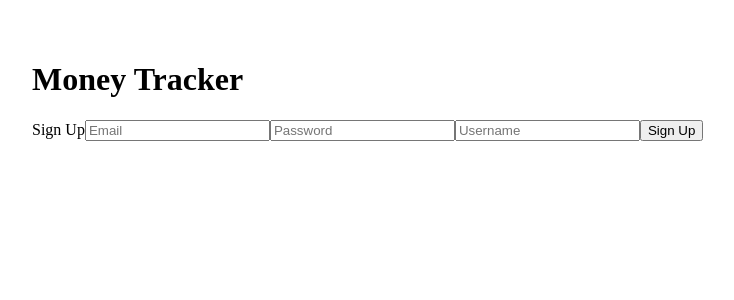
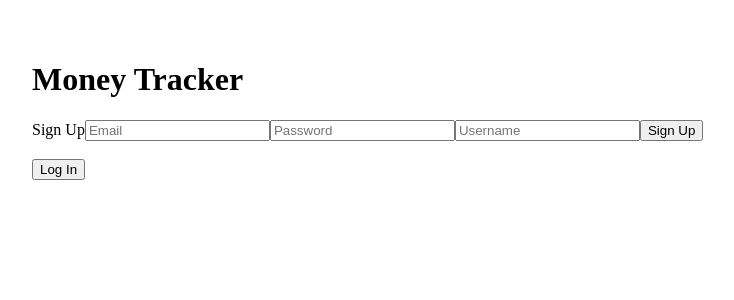
Before and after one commit to kywk23/project-2-THRIFTYCO, a React (Vite) app: page / in a window 1280 px wide. Shown: the top 300 px of the page, without its empty margins (8-742 px from the left). Built offline with nearby package versions, Linux system fonts and the light colour scheme; no server answers.

Commit message:
LogInSignUp as one component and functional

```diff
--- a/src/App.jsx
+++ b/src/App.jsx
@@ -1,7 +1,7 @@
 import "./App.css";
 import LandingPage from "./Components/LandingPage.jsx";
 import ErrorPage from "./Components/ErrorPage.jsx";
-import SignUp from "./Components/SignUp.jsx";
+import LogInSignUp from "./Components/LogInSignUp.jsx";
 
 function App() {
   return (
@@ -9,7 +9,7 @@ function App() {
       <h1>Money Tracker </h1>
       {/* <LandingPage />
       <ErrorPage /> */}
-      <SignUp />
+      <LogInSignUp />
     </>
   );
 }
--- /dev/null
+++ b/src/Components/LogInSignUp.jsx
@@ -0,0 +1,52 @@
+import { createUserWithEmailAndPassword, signInWithEmailAndPassword } from "firebase/auth";
+import { useState } from "react";
+import { auth } from "../firebase";
+
+export default function LogInSignUp() {
+  const [email, setEmail] = useState("");
+  const [password, setPassword] = useState("");
+  const [username, setUsername] = useState("");
+
+  const signUp = (e) => {
+    e.preventDefault();
+
+    createUserWithEmailAndPassword(auth, email, password, username)
+      .then((userCrendtial) => {
+        console.log("Sign up success", userCrendtial);
+        setEmail("");
+        setPassword("");
+        setUsername("");
+      })
+      .catch((err) => {
+        console.log(err);
+      });
+  };
+
+  const LogIn = () => {
+    signInWithEmailAndPassword(auth, email, password)
+      .then((userCredential) => {
+        console.log(userCredential);
+      })
+      .catch((err) => {
+        console.log(err);
+      });
+  };
+
+  return (
+    <div>
+      <form onSubmit={signUp}>
+        <label>Sign Up</label>
+        <input type="email" placeholder="Email" value={email} onChange={(e) => setEmail(e.target.value)} />
+        <input type="password" placeholder="Password" value={password} onChange={(e) => setPassword(e.target.value)} />
+        <input type="text" placeholder="Username" value={username} onChange={(e) => setUsername(e.target.value)} />
+        <button type="submit"> Sign Up </button>
+      </form>
+      <br />
+      <button onClick={LogIn}>Log In</button>
+    </div>
+  );
+}
+// test@test.com
+// testtest
+// test1
+// https://firebase.google.com/docs/auth/web/manage-users
--- a/src/Components/SignUp.jsx
+++ /dev/null
@@ -1,34 +0,0 @@
-import { createUserWithEmailAndPassword } from "firebase/auth";
-import { useState } from "react";
-import { auth } from "../firebase";
-
-export default function SignUp() {
-  const [email, setEmail] = useState("");
-  const [password, setPassword] = useState("");
-  const [username, setUsername] = useState("");
-
-  const signUp = () => {
-    createUserWithEmailAndPassword(auth, email, password, username)
-      .then((userCrendtial) => {
-        setUsername(userCrendtial.displayName);
-        console.log(userCrendtial);
-      })
-      .catch((err) => {
-        console.log(err);
-      });
-  };
-
-  return (
-    <div>
-      <label>Sign Up</label>
-      <input type="email" placeholder="Email" value={email} onChange={(e) => setEmail(e.target.value)} />
-      <input type="password" placeholder="Password" value={password} onChange={(e) => setPassword(e.target.value)} />
-      <input type="text" placeholder="Username" value={username} onChange={(e) => setUsername(e.target.value)} />
-      <button onClick={signUp}>Sign Up</button>
-    </div>
-  );
-}
-// test@test.com
-// testtest
-// test1
-// https://firebase.google.com/docs/auth/web/manage-users
```
Also changed, not shown: src/Components/LogIn.jsx (added, +27 -0 lines).
